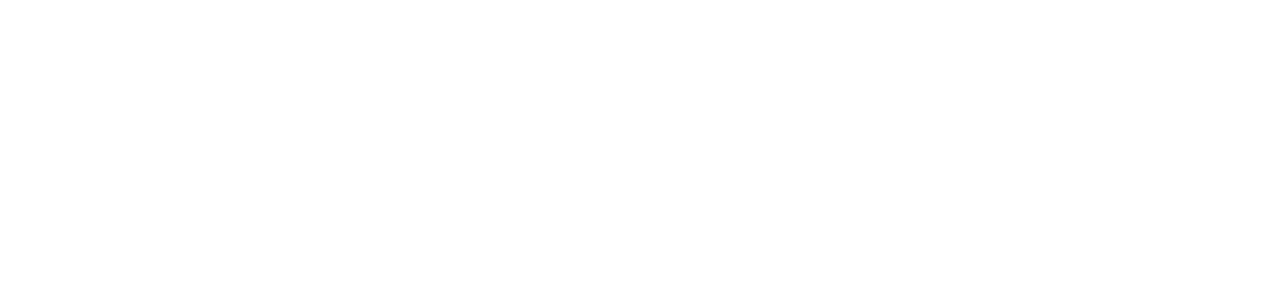
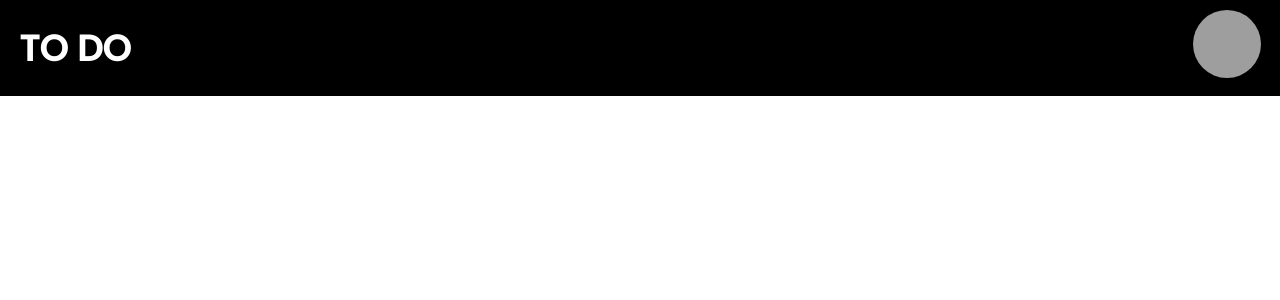
Before and after one commit to jaba777/todo-task, a React (Create React App) app: page /profile in a window 1280 px wide. Before the commit this address had no page. Shown: the top 300 px of the page. Built offline with nearby package versions, Linux system fonts and the light colour scheme; grey boxes are pictures that could not be loaded.

Commit message:
add profile page

```diff
--- a/src/App.tsx
+++ b/src/App.tsx
@@ -1,6 +1,8 @@
 import {Routes,Route} from 'react-router-dom';
 import Index from "./Pages/Index";
 import SignIn from './Pages/SignIn';
+import Profile from './Pages/Profile';
+
 
 
 function App() {
@@ -9,6 +11,8 @@ function App() {
       <Routes>
         <Route path='/' element={<Index/>}/>
         <Route path='/sign-in' element={<SignIn />} />
+        <Route path='/profile' element={<Profile />} />
+        <Route path='*' element={<div>error</div>} />
       </Routes>
 
     </>
--- /dev/null
+++ b/src/Components/Header.scss
@@ -0,0 +1,37 @@
+.header{
+    background: #000;
+    color: #fff;
+    padding: 0.6rem 1.2rem;
+    .header-section{
+        max-width: 1366px;
+        margin: 0 auto;
+        display: flex;
+        justify-content: space-between;
+        align-items: center;
+        .logo{
+            h1{
+                font-weight: 800;
+                font-size: 36px;
+                text-transform: uppercase;
+            }
+        }
+        .lists{
+            ul{
+                list-style: none;
+                display: flex;
+                align-items: center;
+                gap: 1rem;
+                li{
+                    font-size: 22px;
+                }
+                img{
+                    width: 68px;
+                    height: 68px;
+                    border-radius: 50%;
+                }
+            }
+
+        }
+    }
+
+}
--- /dev/null
+++ b/src/Components/Header.tsx
@@ -0,0 +1,44 @@
+import React, { useState, useEffect, useContext } from 'react';
+import { AuthContext } from '../auth/AuthContext';
+import './Header.scss';
+
+interface User {
+  name: string | undefined;
+  photo: string | FileList |undefined;
+}
+
+const Header = () => {
+  const currentUser = useContext(AuthContext);
+  const [userData, setUserData] = useState<User>({ name: undefined, photo: undefined });
+
+  useEffect(() => {
+    setUserData({
+      ...userData,
+      name: currentUser?.currentUser?.name,
+      photo: currentUser?.currentUser?.photo
+    });
+  }, []);
+
+  // set a default image URL or use a placeholder image if userData.photo is undefined or not a string
+  const imageUrl = userData?.photo && typeof userData?.photo === 'string' ? userData.photo : 'default-image-url';
+
+  return (
+    <>
+      <header className="header">
+        <section className="header-section">
+          <div className="logo">
+            <h1>to do</h1>
+          </div>
+          <div className="lists">
+            <ul>
+              <li>{userData?.name}</li>
+              <li><img src={imageUrl} alt="" /></li>
+            </ul>
+          </div>
+        </section>
+      </header>
+    </>
+  );
+};
+
+export default Header;
--- /dev/null
+++ b/src/Pages/Profile.tsx
@@ -0,0 +1,14 @@
+import React from 'react'
+import Header from '../Components/Header'
+
+
+const Profile = () => {
+  return (
+    <div>
+    <Header />
+
+    </div>
+  )
+}
+
+export default Profile
--- a/src/Pages/SignIn.scss
+++ b/src/Pages/SignIn.scss
@@ -5,9 +5,8 @@
 
    form{
     width: 588px;
-
     margin: 0 auto;
-    padding: 1rem 1.2rem;
+    padding: 1.2rem 1.5rem;
     background-color: #fff;
     max-width: 95%;
     margin-top: 2rem;
@@ -46,12 +45,16 @@
         input{
             width: 487px;
             height: 76px;
-            border: none;
             outline: none;
             font-size: 22px;
             padding: 5px;
+            max-width: 98%;
+        }
 
-        }
+    }
+
+    .error{
+        color: red;
     }
 
     button{
--- a/src/Pages/SignIn.tsx
+++ b/src/Pages/SignIn.tsx
@@ -1,29 +1,34 @@
-import React,{useContext, useEffect} from 'react'
-import { yupResolver } from '@hookform/resolvers/yup';
-import { useForm,Controller } from "react-hook-form";
+import React,{useContext} from 'react'
+import { useForm } from "react-hook-form";
 import BlackBackground from '../Components/BlackBackground';
 import './SignIn.scss';
 import AddPhoto from '../Images/add_a_photo_FILL0_wght400_GRAD0_opsz48.png';
-import {userSchema} from '../Validations/UserValidation';
 import {AuthContext} from '../auth/AuthContext';
+import { useNavigate } from 'react-router-dom';
+
 
 type login = {
-    photo: string;
-    username: string;
+    photo: FileList;
+    name: string;
   }
 
 const SignIn = () => {
 
     const login = useContext(AuthContext);
+    const navigate=useNavigate();
 
-    const {register,handleSubmit,reset,formState: { errors }} = useForm<login>({
-        resolver: yupResolver(userSchema)
-      });
+    const {register,handleSubmit,formState: { errors }} = useForm<login>();
 
       const LoginHandler= async (event: any)=>{
 
         try {
-            console.log()
+
+            login?.login({
+              photo: event.photo[0],
+              name: event?.name
+            })
+            navigate('/profile')
+
         } catch (error) {
             console.log(error)
         }
@@ -43,18 +48,18 @@ const SignIn = () => {
                 <label>
                  <img src={AddPhoto} alt="" />
                 <input type="file" hidden
-                {...register('photo')}/>
+                {...register("photo", { required: true })}/>
               </label>
             </div>
-            <p>{errors.photo?.message}</p>
+            {errors?.photo && <p className='error'>Please select a file.</p>}
             <div className="username-container">
               <label>
                 fill in your name
                </label>
                 <input type="text"  placeholder='your name'
-                 {...register('username')} />
+                {...register("name",{ required: true })}/>
             </div>
-            <p>{errors.username?.message}</p>
+            {errors?.name && errors?.name.type === "required" &&<p className='error'>Please fill name</p>}
 
             <div className="sign-btn">
                 <button>sign in</button>
--- a/src/Validations/UserValidation.ts
+++ /dev/null
@@ -1,6 +0,0 @@
-import { mixed, object, string } from 'yup';
-
-export const userSchema = object({
-  photo: mixed(),
-  username: string().nullable('please add your username').required(),
-});
--- a/src/auth/AuthContext.tsx
+++ b/src/auth/AuthContext.tsx
@@ -1,7 +1,7 @@
 import { createContext, useEffect, useState, ReactNode } from "react";
 
 interface CurrentUser {
-  photo: string;
+  photo: FileList | string;
   name: string;
 }
 
@@ -23,8 +23,12 @@ export const AuthContextProvider = ({ children }: AuthContextProviderProps) => {
     printItems ? JSON.parse(printItems) : null
   );
 
-  const login = (inputs: CurrentUser) => {
-    setCurrentUser(inputs);
+  const login = (inputs: CurrentUser | any) => {
+    const photoUrl = URL.createObjectURL(inputs?.photo);
+    setCurrentUser({
+      photo: photoUrl,
+      name: inputs?.name
+    });
   };
 
   useEffect(() => {
```
